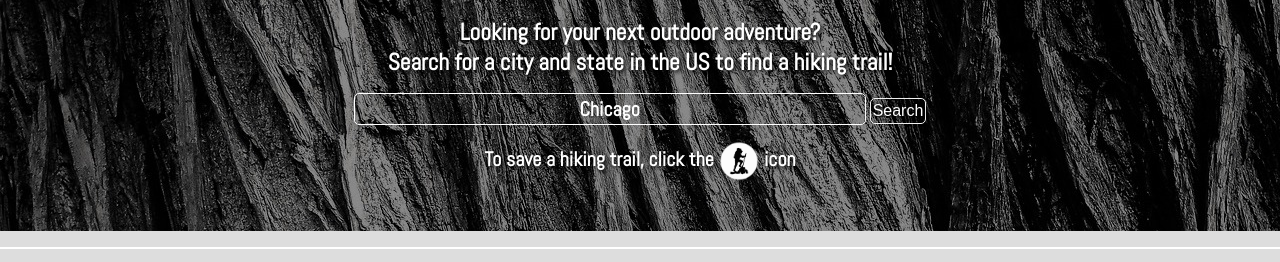
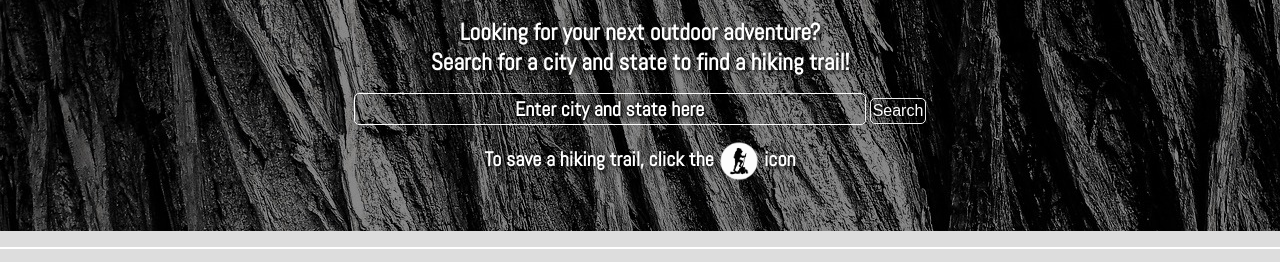
Before and after one commit to Kendallyn/active-api-hiking-search, a website: page public/index.html in a window 1280 px wide. Shown: the part 116-378 px from the top of the page. Drawn offline with nearby package versions, Linux system fonts and the light colour scheme; no server answers; a web font is replaced by a local one.

Commit message:
updated readme

```diff
--- a/public/index.html
+++ b/public/index.html
@@ -18,10 +18,10 @@
             <img src="img/power-by--wht.png" id="activeIcon" alt="Active logo">
             <div class="subtitle">
                 <h3>Looking for your next outdoor adventure?</h3>
-                <h3>Search for a city and state in the US to find a hiking trail!</h3>
+                <h3>Search for a city and state to find a hiking trail!</h3>
             </div>
             <form id="search">
-                <input type='text' name='search' id="searchField" placeholder="Enter city and state here" value="Chicago">
+                <input type='text' name='search' id="searchField" placeholder="Enter city and state here" value="">
                 <button type='submit' name='submit' id="searchButton">Search</button>
                 <h2>To save a hiking trail, click the<span><img src="img/hikingbutton-transparency.png" id="topHikingButton"></span>icon</h2>
             </form>
```
Also changed, not shown: readme.md, 1 other file.
